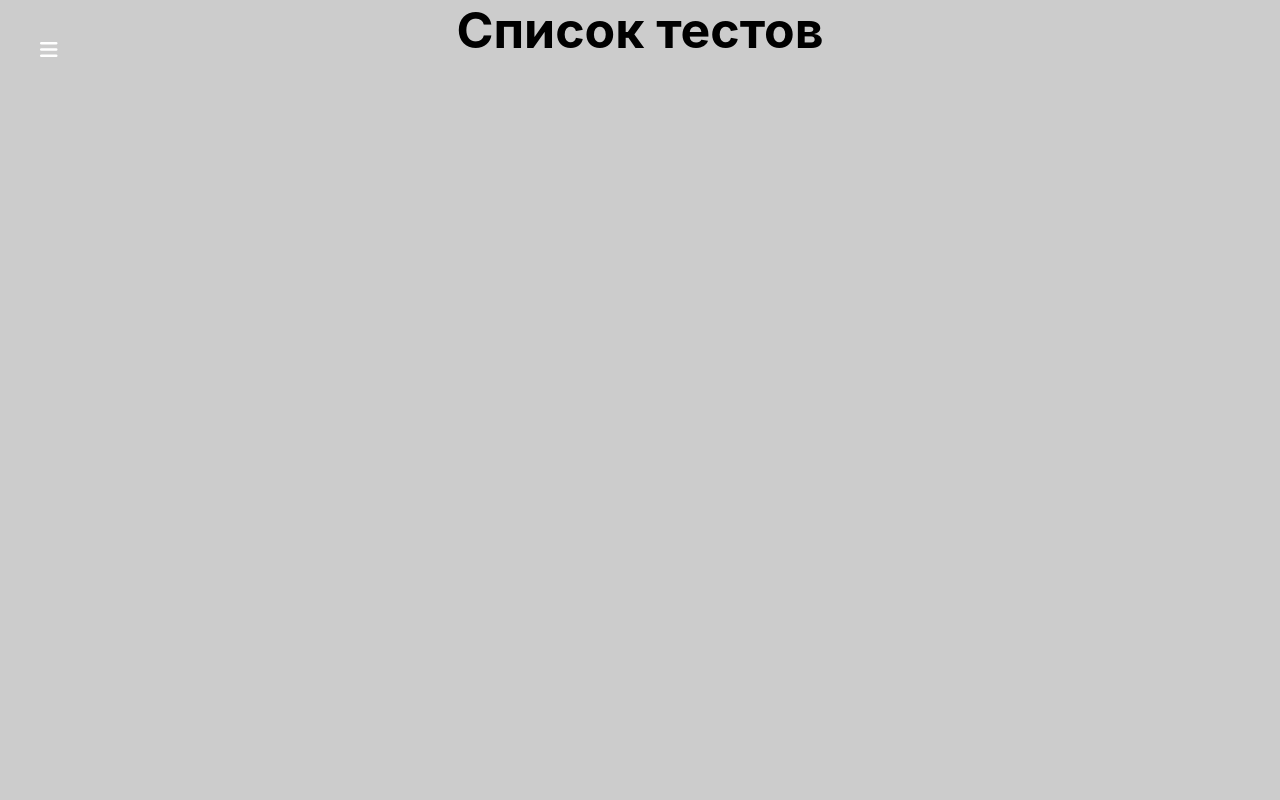
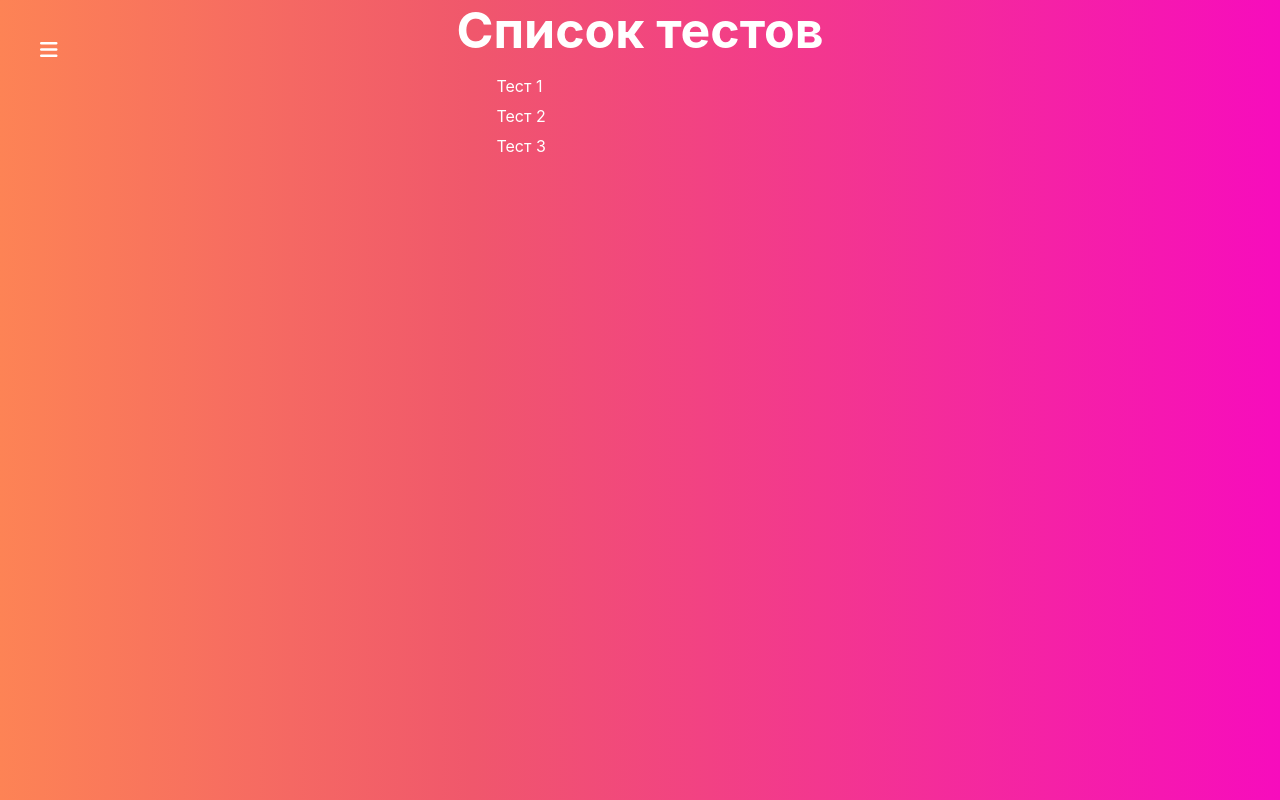
Before and after one commit to Vlad-Houston/React-Quiz, a React app: page / in a window 1280 px wide. Built offline with nearby package versions, Linux system fonts and the light colour scheme.

Commit message:
practice router lesson 4
Signed-off-by: Vlad6555z <Vlad6555z@gmail.com>

```diff
--- a/src/containers/QuizList/QuizList.js
+++ b/src/containers/QuizList/QuizList.js
@@ -1,12 +1,25 @@
 import React, { Component } from "react";
+import { NavLink } from "react-router-dom";
 import clasess from "./QuizList.module.css";
+import { from } from "react-router-dom";
 
 class QuizList extends Component {
+  renderQuizes() {
+    return [1, 2, 3].map((quiz, index) => {
+      return (
+        <li key={index}>
+          <NavLink to={"/quiz/" + quiz}>Тест {quiz}</NavLink>
+        </li>
+      );
+    });
+  }
   render() {
     return (
       <div className={clasess.QuizList}>
         <div>
           <h1 className={clasess.title}>Список тестов</h1>
+
+          <ul>{this.renderQuizes()}</ul>
         </div>
       </div>
     );
--- a/src/containers/QuizList/QuizList.module.css
+++ b/src/containers/QuizList/QuizList.module.css
@@ -1,10 +1,31 @@
 .QuizList {
-  background: #ccc;
+  display: flex;
+  justify-content: center;
+  width: 100%;
   height: 100vh;
+  background: linear-gradient(90deg, #fd8355 0%, #f0576c 37%, #f70cbd 100%);
 }
 
 .title {
   font-size: 50px;
-  text-align: center;
+  color: #fff;
   margin: 0;
+  padding: 0;
 }
+
+ul {
+  list-style: none;
+}
+
+li {
+  margin-bottom: 10px;
+}
+
+li a {
+  color: #fff;
+  text-decoration: none;
+}
+
+li a:hover {
+  color: #363f54;
+}
```
